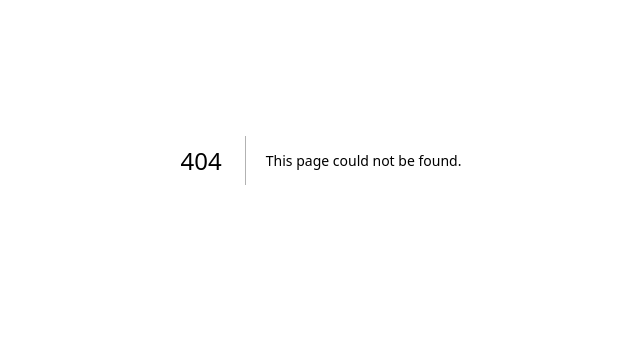
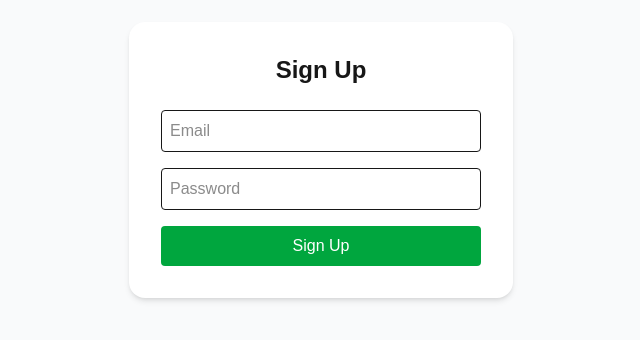
Before and after one commit to kebuenokebueno/pueblo, a Next.js app: page /signup in a window 1280 px wide. Before the commit this address had no page. Shown: the part 240-580 px from the top of the page, without its empty margins (319-959 px from the left). Built offline with nearby package versions, Linux system fonts and the light colour scheme; no server answers.

Commit message:
feat: wip login signup ui and logic

```diff
--- /dev/null
+++ b/app/login/layout.tsx
@@ -0,0 +1,11 @@
+import { createServerSupabaseClient } from '@/lib/supabase/server'
+import { redirect } from 'next/navigation'
+
+export default async function LognLayout({ children }: { children: React.ReactNode }) {
+  const supabase = await createServerSupabaseClient()
+  const { data } = await supabase.auth.getUser()
+
+  if (data.user) redirect('/') // Already logged in → redirect to home
+
+  return <>{children}</>
+}
--- /dev/null
+++ b/app/login/page.tsx
@@ -0,0 +1,64 @@
+'use client'
+
+import { useState } from 'react'
+import { useRouter } from 'next/navigation'
+import { createClient } from '@/lib/supabase/client'
+
+export default function LoginPage() {
+  const router = useRouter()
+  const supabase = createClient()
+
+  const [email, setEmail] = useState('')
+  const [password, setPassword] = useState('')
+  const [error, setError] = useState<string | null>(null)
+  const [loading, setLoading] = useState(false)
+
+  const handleLogin = async (e: React.FormEvent) => {
+    e.preventDefault()
+    setLoading(true)
+    setError(null)
+
+    const { error } = await supabase.auth.signInWithPassword({ email, password })
+    setLoading(false)
+
+    if (error) {
+      setError(error.message)
+      return
+    }
+
+    router.push('/')
+  }
+
+  return (
+    <div className="flex min-h-screen items-center justify-center bg-gray-50">
+      <div className="bg-white p-8 rounded-2xl shadow-md w-full max-w-sm">
+        <h1 className="text-2xl font-semibold mb-6 text-center">Login</h1>
+
+        <form onSubmit={handleLogin} className="space-y-4">
+          <input
+            type="email"
+            placeholder="Email"
+            className="border p-2 w-full rounded"
+            value={email}
+            onChange={(e) => setEmail(e.target.value)}
+          />
+          <input
+            type="password"
+            placeholder="Password"
+            className="border p-2 w-full rounded"
+            value={password}
+            onChange={(e) => setPassword(e.target.value)}
+          />
+          <button
+            type="submit"
+            disabled={loading}
+            className="w-full bg-blue-600 text-white py-2 rounded"
+          >
+            {loading ? 'Logging in...' : 'Login'}
+          </button>
+        </form>
+        {error && <p className="text-red-600 mt-2">{error}</p>}
+      </div>
+    </div>
+  )
+}
--- /dev/null
+++ b/app/signup/page.tsx
@@ -0,0 +1,67 @@
+'use client'
+
+import { useState } from 'react'
+import { useRouter } from 'next/navigation'
+import { createClient } from '@/lib/supabase/client'
+
+export default function SignUpPage() {
+  const router = useRouter()
+  const supabase = createClient()
+
+  const [email, setEmail] = useState('')
+  const [password, setPassword] = useState('')
+  const [message, setMessage] = useState('')
+  const [loading, setLoading] = useState(false)
+
+  const handleSignUp = async (e: React.FormEvent) => {
+    e.preventDefault()
+    setLoading(true)
+    setMessage('')
+
+    const { error } = await supabase.auth.signUp({ email, password })
+    setLoading(false)
+
+    if (error) {
+      setMessage(error.message)
+    } else {
+      setMessage('Account created! Check your email for confirmation.')
+      router.push('/login')
+    }
+  }
+
+  return (
+    <div className="flex min-h-screen items-center justify-center bg-gray-50">
+      <div className="bg-white p-8 rounded-2xl shadow-md w-full max-w-sm">
+        <h1 className="text-2xl font-semibold mb-6 text-center">Sign Up</h1>
+
+        <form onSubmit={handleSignUp} className="space-y-4">
+          <input
+            type="email"
+            placeholder="Email"
+            className="border p-2 w-full rounded"
+            value={email}
+            onChange={(e) => setEmail(e.target.value)}
+          />
+
+          <input
+            type="password"
+            placeholder="Password"
+            className="border p-2 w-full rounded"
+            value={password}
+            onChange={(e) => setPassword(e.target.value)}
+          />
+
+          <button
+            type="submit"
+            disabled={loading}
+            className="w-full bg-green-600 text-white py-2 rounded"
+          >
+            {loading ? 'Signing up...' : 'Sign Up'}
+          </button>
+        </form>
+
+        {message && <p className="text-gray-700 mt-2">{message}</p>}
+      </div>
+    </div>
+  )
+}
--- /dev/null
+++ b/components/LogoutButton.tsx
@@ -0,0 +1,23 @@
+'use client'
+
+import { createClient } from '@/lib/supabase/client'
+import { useRouter } from 'next/navigation'
+
+export default function LogoutButton() {
+  const supabase = createClient()
+  const router = useRouter()
+
+  const handleLogout = async () => {
+    await supabase.auth.signOut()
+    router.push('/login')
+  }
+
+  return (
+    <button
+      onClick={handleLogout}
+      className="mt-4 text-blue-600 underline"
+    >
+      Logout
+    </button>
+  )
+}
--- /dev/null
+++ b/lib/supabase/client.ts
@@ -0,0 +1,7 @@
+import { createBrowserClient } from '@supabase/ssr'
+
+export const createClient = () =>
+  createBrowserClient(
+    process.env.NEXT_PUBLIC_SUPABASE_URL!,
+    process.env.NEXT_PUBLIC_SUPABASE_ANON_KEY!
+  )
--- /dev/null
+++ b/lib/supabase/server.ts
@@ -0,0 +1,26 @@
+import { createServerClient as _createServerClient } from '@supabase/ssr'
+import { SupabaseClient } from '@supabase/supabase-js'
+import { cookies } from 'next/headers'
+
+export async function createServerSupabaseClient(): Promise<SupabaseClient<any, 'public', 'public'>> {
+  const cookieStore = await cookies()
+
+  return _createServerClient(
+    process.env.NEXT_PUBLIC_SUPABASE_URL!,
+    process.env.NEXT_PUBLIC_SUPABASE_ANON_KEY!,
+    {
+      cookies: {
+        get: (name: string) => {
+          const value = cookieStore.get(name)
+          return typeof value === 'string' ? value : value?.value
+        },
+        set: (name: string, value: string, options?: any) => {
+          try { cookieStore.set(name, value, options) } catch {}
+        },
+        remove: (name: string, options?: any) => {
+          try { cookieStore.set(name, '', { ...options, maxAge: 0 }) } catch {}
+        },
+      },
+    }
+  )
+}
```
